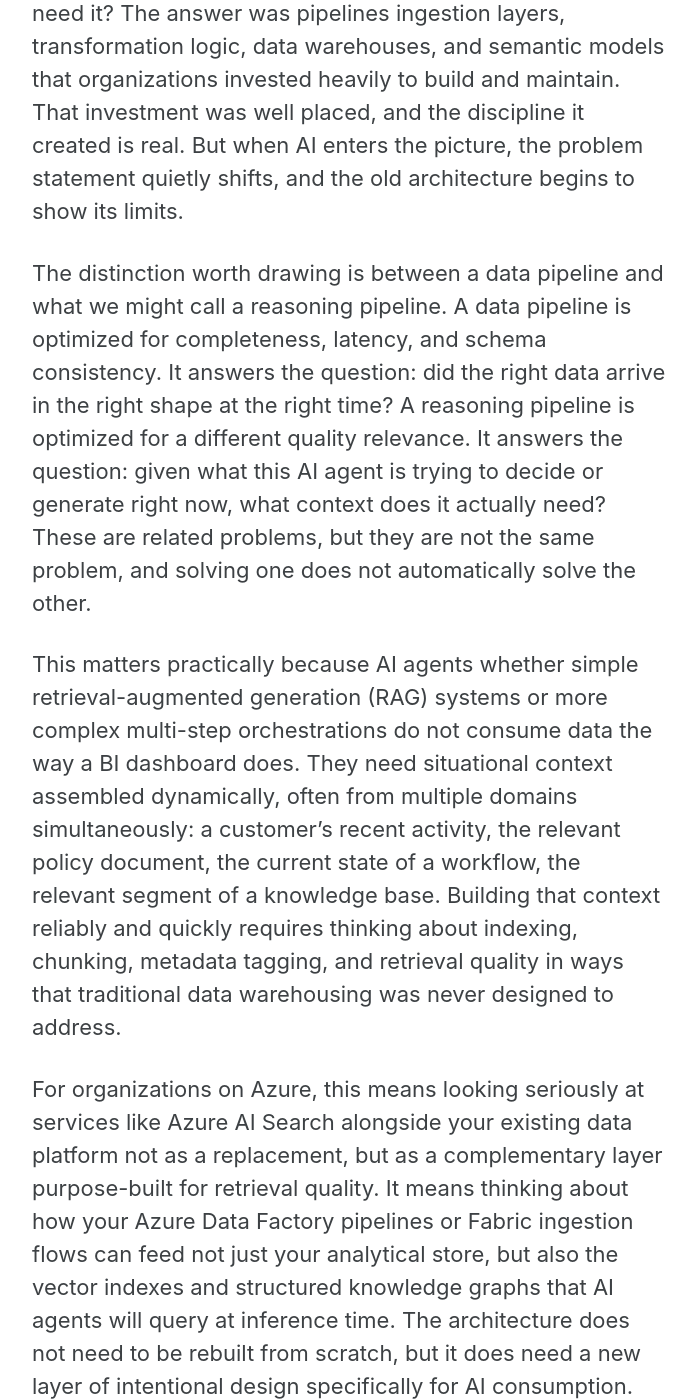
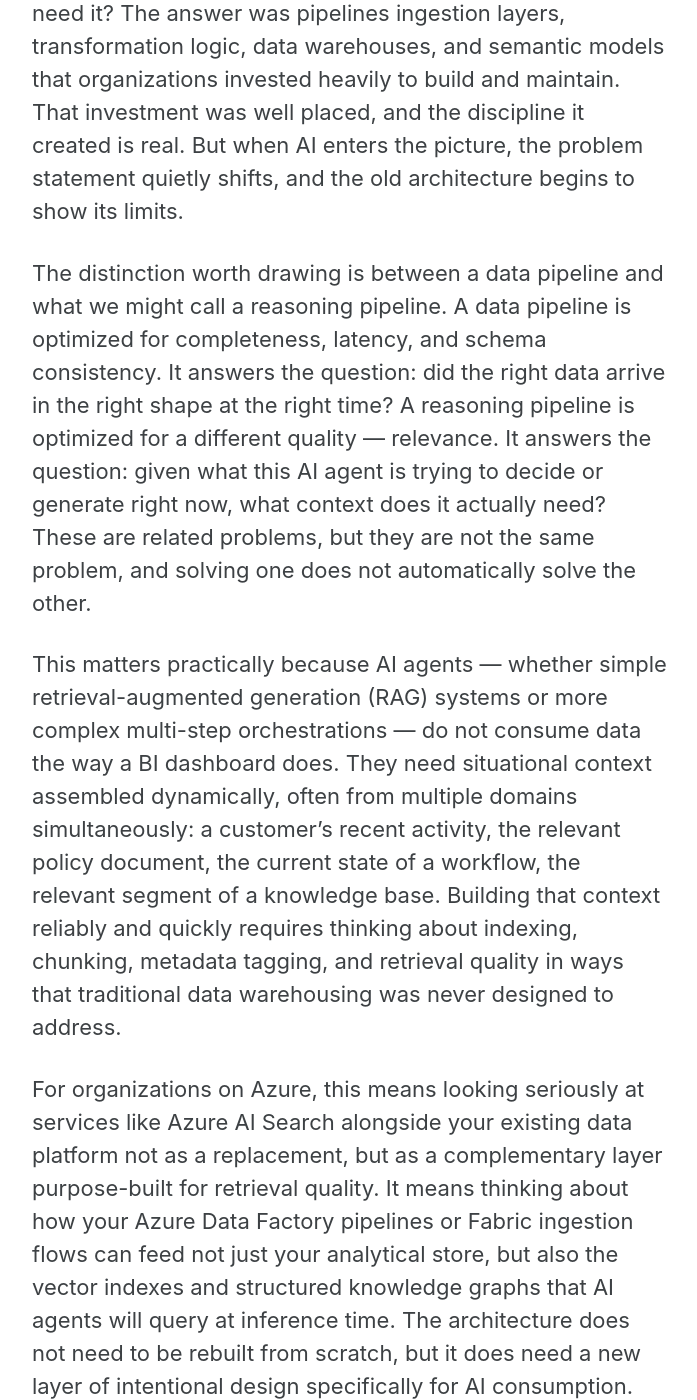
Before and after one commit to Umplify/umplify, a Jekyll site: the page built from _posts/2026-04-06-from-data-pipelines-to-reasoning-pipelines.md, in a window 1280 px wide and 1400 px high, scrolled down 797 px. Shown: the whole window, without its empty margins (290-987 px from the left). Built offline with Jekyll 4.4.1, drawn with Linux system fonts in a browser that asks for light colours; cached includes are drawn as plain includes; some of the changed text lies outside the part shown.

Commit message:
Polish punctuation and clarity in post
Refined punctuation and phrasing in _posts/2026-04-06-from-data-pipelines-to-reasoning-pipelines.md: added em dashes to set off parenthetical clauses and emphasize “relevance,” improving readability and flow. No substantive content changes.

```diff
--- a/_posts/2026-04-06-from-data-pipelines-to-reasoning-pipelines.md
+++ b/_posts/2026-04-06-from-data-pipelines-to-reasoning-pipelines.md
@@ -12,10 +12,10 @@ header:
 
 Enterprise data architecture spent the last two decades solving a clear problem: how do you move data reliably from source systems to the places where people and applications need it? The answer was pipelines ingestion layers, transformation logic, data warehouses, and semantic models that organizations invested heavily to build and maintain. That investment was well placed, and the discipline it created is real. But when AI enters the picture, the problem statement quietly shifts, and the old architecture begins to show its limits.
 
-The distinction worth drawing is between a data pipeline and what we might call a reasoning pipeline. A data pipeline is optimized for completeness, latency, and schema consistency. It answers the question: did the right data arrive in the right shape at the right time? A reasoning pipeline is optimized for a different quality relevance. It answers the question: given what this AI agent is trying to decide or generate right now, what context does it actually need? These are related problems, but they are not the same problem, and solving one does not automatically solve the other.
+The distinction worth drawing is between a data pipeline and what we might call a reasoning pipeline. A data pipeline is optimized for completeness, latency, and schema consistency. It answers the question: did the right data arrive in the right shape at the right time? A reasoning pipeline is optimized for a different quality — relevance. It answers the question: given what this AI agent is trying to decide or generate right now, what context does it actually need? These are related problems, but they are not the same problem, and solving one does not automatically solve the other.
 
-This matters practically because AI agents whether simple retrieval-augmented generation (RAG) systems or more complex multi-step orchestrations do not consume data the way a BI dashboard does. They need situational context assembled dynamically, often from multiple domains simultaneously: a customer's recent activity, the relevant policy document, the current state of a workflow, the relevant segment of a knowledge base. Building that context reliably and quickly requires thinking about indexing, chunking, metadata tagging, and retrieval quality in ways that traditional data warehousing was never designed to address.
+This matters practically because AI agents — whether simple retrieval-augmented generation (RAG) systems or more complex multi-step orchestrations — do not consume data the way a BI dashboard does. They need situational context assembled dynamically, often from multiple domains simultaneously: a customer's recent activity, the relevant policy document, the current state of a workflow, the relevant segment of a knowledge base. Building that context reliably and quickly requires thinking about indexing, chunking, metadata tagging, and retrieval quality in ways that traditional data warehousing was never designed to address.
 
 For organizations on Azure, this means looking seriously at services like Azure AI Search alongside your existing data platform not as a replacement, but as a complementary layer purpose-built for retrieval quality. It means thinking about how your Azure Data Factory pipelines or Fabric ingestion flows can feed not just your analytical store, but also the vector indexes and structured knowledge graphs that AI agents will query at inference time. The architecture does not need to be rebuilt from scratch, but it does need a new layer of intentional design specifically for AI consumption.
 
-The enterprises that will move fastest with AI are not necessarily those with the largest data warehouses they are those who invest now in making their data *reasonably accessible*, not just analytically accurate. Building that reasoning infrastructure is the unsexy, foundational work that separates AI pilots from AI at scale.
+The enterprises that will move fastest with AI are not necessarily those with the largest data warehouses — they are those who invest now in making their data *reasonably accessible*, not just analytically accurate. Building that reasoning infrastructure is the unsexy, foundational work that separates AI pilots from AI at scale.
```
